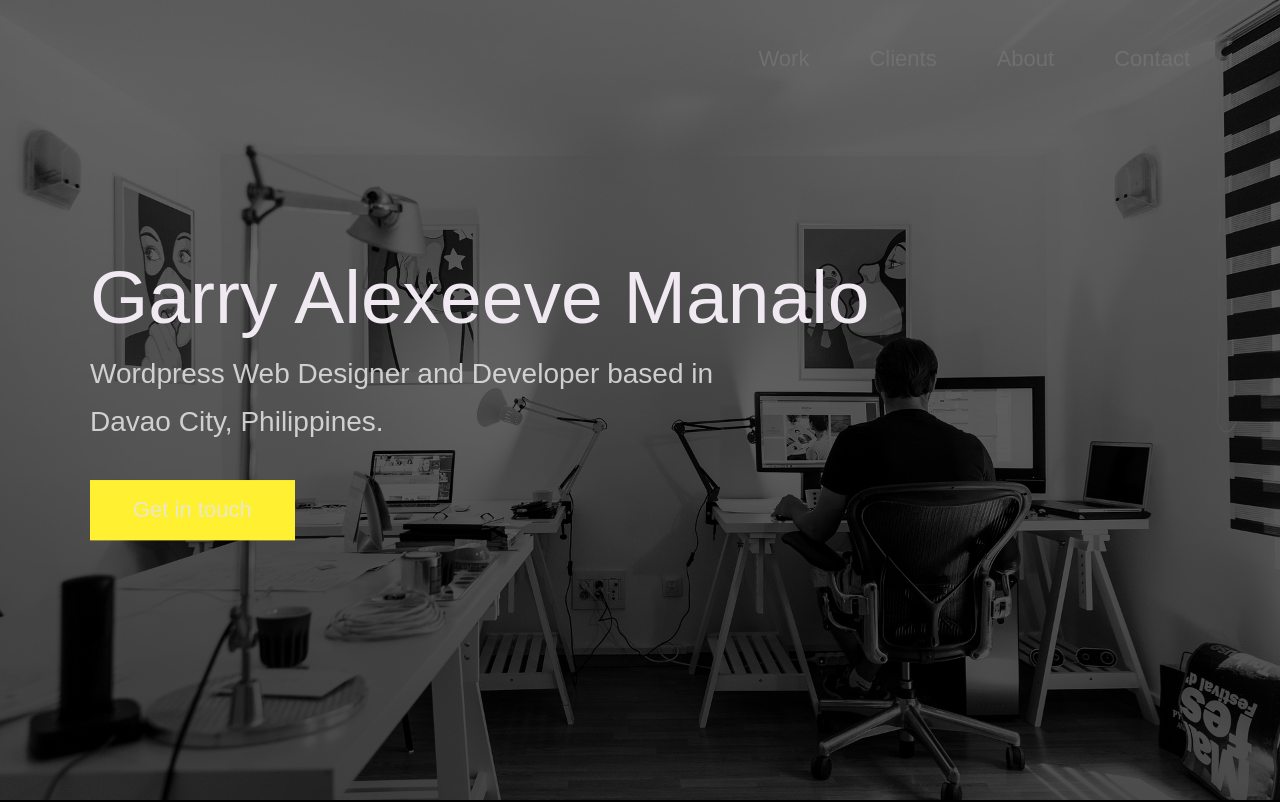
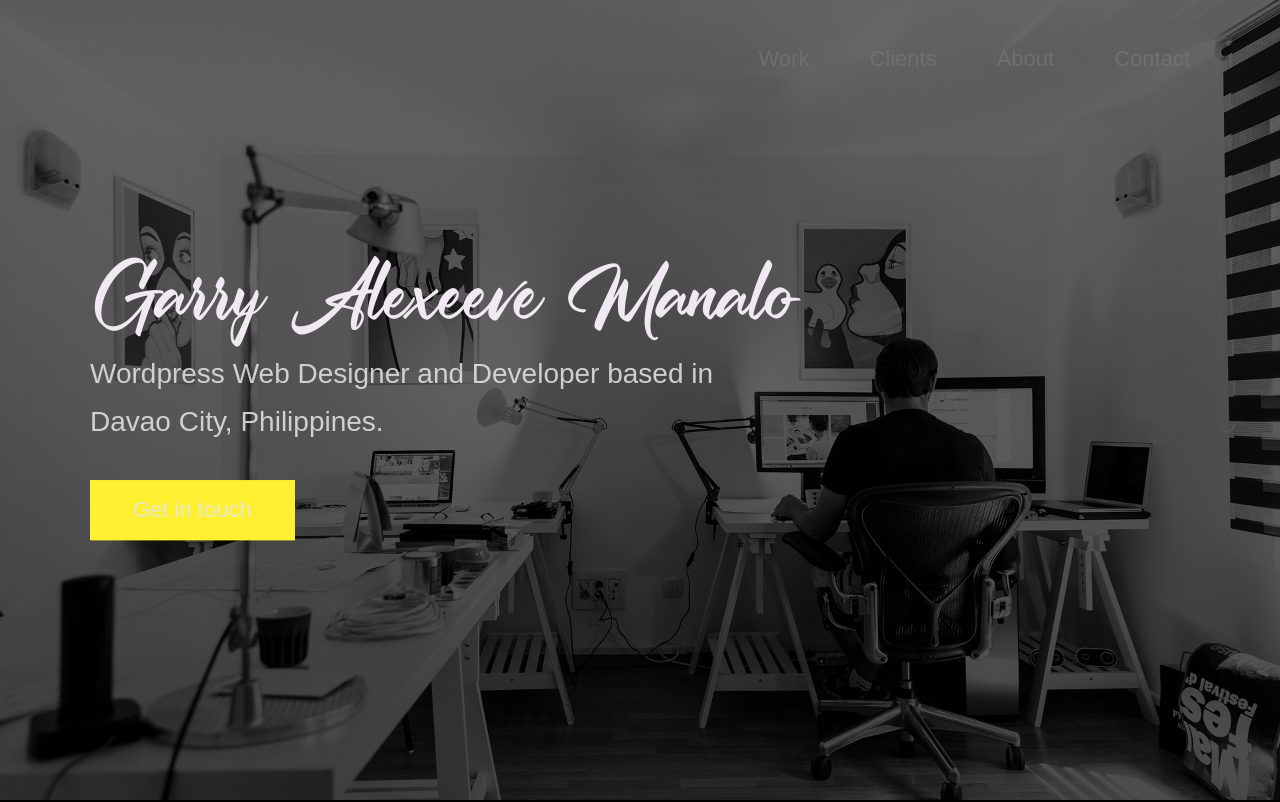
Before and after one commit to miklovito/myportfolio, a plain HTML site: page index.html in a window 1280 px wide. Shown: the top 802 px of the page. Drawn offline with Linux system fonts and the light colour scheme; a web font is replaced by a local one.

Commit message:
change fonts

```diff
--- a/index.css
+++ b/index.css
@@ -28,6 +28,20 @@
     font-style: normal;
     font-weight: 400;
     src: url('./fonts/Brownland.ttf') format('woff');
+}
+
+@font-face {
+    font-family: 'Bricyte Howela';
+    font-style: normal;
+    font-weight: 400;
+    src: url('./fonts/Bricyte-Howela.ttf') format('woff');
+}
+
+@font-face {
+    font-family: 'Skincake';
+    font-style: normal;
+    font-weight: 400;
+    src: url('./fonts/Skincake.ttf') format('woff');
 }
 
 * {
@@ -142,7 +156,7 @@ h3 {
     color: var(--white);
 }
 .heading-primary {
-    font-family: 'Custural', sans-serif;
+    font-family: 'Cultural', sans-serif;
 }
 
 .heading-primary {
```
